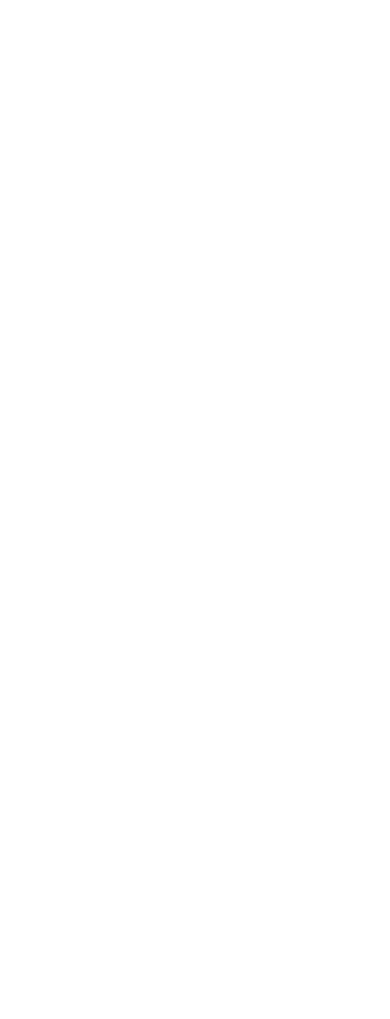
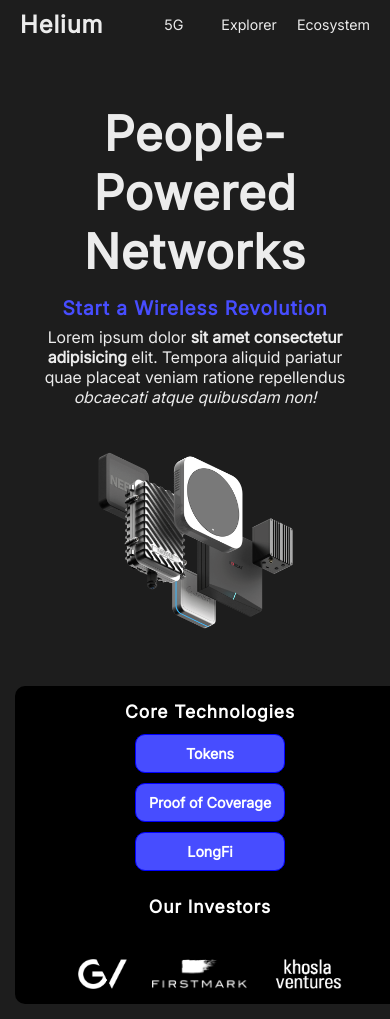
Before and after one commit to ASimler/Cours-SEO, a plain HTML site: page index.html in a window 390 px wide. Before the commit the page ends 844 px from the top, so only its background shows below. Drawn offline with Linux system fonts and the light colour scheme.

Commit message:
Docs SEO

```diff
--- a/index.html
+++ b/index.html
@@ -1,9 +1,102 @@
 <!DOCTYPE html>
 <html lang="fr">
+  <!-- Penser à changer la langue -->
   <head>
     <meta charset="UTF-8" />
     <meta name="viewport" content="width=device-width, initial-scale=1.0" />
-    <title>Cours - SEO</title>
+    <meta http-equiv="X-UA-Compatible" content="ie=edge" />
+
+    <!-- Les balises Title et Meta apparaissent dans le résultat de recherche Google -->
+
+    <!-- La balise "title" supporte jusqu'à 70 caractères -->
+    <!-- Ne pas éviter d'en mettre car permet un bon référencement -->
+    <title>
+      Helium - La révolution numérique des modems nouvelle génération
+    </title>
+
+    <!-- La description du site = premières lignes affichées par google -->
+    <meta
+      name="description"
+      content="Tout savoir sur Helium, le modem ultra rapide nouvelle génération qui va révolutionner l'internet 3.0 et notre approche des technologies."
+    />
+
+    <!-- Open Graph : sert à être plus visible sur les réseaux -->
+    <meta property="og:title" content="Helium" />
+    <meta property="og:type" content="video.movie" />
+    <meta property="og:url" content="https://www.imdb.com/title/tt0117500/" />
+    <meta property="og:image" content="image-helium.png" />
+    <meta
+      name="og:description"
+      content="Tout savoir sur Helium, le modem ultra rapide nouvelle génération qui va révolutionner l'internet 3.0 et notre approche des technologies."
+    />
+
+    <link rel="stylesheet" href="tp1-css-style.css" />
   </head>
-  <body></body>
+
+  <body>
+    <nav>
+      <h2>Helium</h2>
+      <ul>
+        <li>5G</li>
+        <li>Explorer</li>
+        <li>Ecosystem</li>
+      </ul>
+    </nav>
+
+    <section class="header">
+      <div class="header-left">
+        <div class="header-left-container">
+          <!-- Le h1 doit être le plus haut possible et dire de quoi on parle -->
+          <h1>People-Powered Networks</h1>
+          <h3>Start a Wireless Revolution</h3>
+          <!-- Le <p> aide le robot à comprendre le contenu -->
+          <!-- Le robot de Google aime bien que l'on mette en valeur certains mots en <strong> ou <em>-->
+          <p>
+            Lorem ipsum dolor
+            <strong>sit amet consectetur adipisicing</strong> elit. Tempora
+            aliquid pariatur quae placeat veniam ratione repellendus
+            <em>obcaecati atque quibusdam non!</em>
+          </p>
+        </div>
+      </div>
+      <div class="header-right">
+        <!-- Le robot de Google aime bien les atl développée et explicites -->
+        <!-- L'image doit être optimisée dans sa taille et son format (WebP) (+ ne dépasse pas de son contenant) -->
+        <img
+          src="./assets/img/main.png"
+          id="modem"
+          alt="modem helium décomposé en 3D"
+        />
+      </div>
+
+      <!-- Pour le grid on sort l'image de la div : -->
+      <!-- <img
+        class="header-right"
+        src="./assets/img/main.png"
+        id="modem"
+        alt="modem"
+      /> -->
+    </section>
+
+    <section class="infos">
+      <div class="infos-left">
+        <h3>Core Technologies</h3>
+        <div class="btn-container">
+          <button>Tokens</button>
+          <button>Proof of Coverage</button>
+          <button>LongFi</button>
+        </div>
+      </div>
+      <div class="infos-right">
+        <h3>Our Investors</h3>
+        <div class="investors">
+          <div class="img-container">
+            <img src="./assets/img/investlogo2blue.png" alt="investor-1" />
+            <img src="./assets/img/investlogo3blue.png" alt="investor-2" />
+            <img src="./assets/img/investlogo4blue.png" alt="investor-3" />
+          </div>
+        </div>
+      </div>
+    </section>
+  </body>
 </html>
--- /dev/null
+++ b/tp1-css-style.css
@@ -0,0 +1,274 @@
+@font-face {
+  font-family: "Inter";
+  src: url(./assets/fonts/inter-police.ttf);
+}
+
+* {
+  margin: 0;
+  padding: 0;
+  box-sizing: border-box;
+  font-family: "Inter", 'Times New Roman', Times, serif;
+}
+
+/* j'aurais pu mettre un paddin de 5 pour tous
+et mettre "list-style: none; ici pour tous les li */
+
+body {
+  background: rgb( 29, 29, 29);
+  color: rgb(236, 236, 236);
+  display: flex;
+  flex-direction: column;
+  min-height: 100vh;
+  /* à retenir ! utiliser les vh pour la taille du BODYYYYY !!! */
+  justify-content: space-between;
+}
+
+/* --------------------------------------------------------------- */
+/* CSS BALISE NAV */
+
+nav {
+  display: flex;
+  /* margin: 20px 20px; */
+  justify-content: space-between;
+  font-size: 1.1rem;
+  align-items: center;
+  padding: 10px 20px;
+}
+/* il a utilisé le space-between pour séparer le titre des li */
+
+h2 {
+  font-size: 1.5rem;
+  width: 20%;
+  letter-spacing: 1px;
+}
+
+nav ul {
+  display: flex;
+  width: 50%;
+  /* margin-left: 0; */
+  justify-content: space-between;
+}
+
+li {
+  list-style: none;
+  width: 33.333%;
+  text-align: right;
+}
+
+/* --------------------------------------------------------------- */
+/* CSS HEADER */
+
+.header {
+  display: flex;
+  justify-content: space-around;
+  /* space-around met les éléments côte à côte */
+  align-items: center;
+  /* align center pour ler aligner verticalement */
+  margin: 40px auto;
+}
+
+/* Header Left------------------------- */
+
+.header-left {
+  display: flex;
+  justify-content: center;
+  width: 50%;
+  margin-left: 20px;
+}
+
+
+h1 {
+  font-size: 5rem;
+  letter-spacing: 1px;
+}
+
+h3 {
+  color: rgb( 71, 77,255);
+  font-size: 1.8rem;
+  padding-top: 15px;
+  padding-bottom: 7px;
+  letter-spacing: 1px;
+}
+
+
+/* Header Right------------------------- */
+
+.header-right {
+  width: 50%;
+}
+
+#modem {
+  /* ici le display: block m'a permis de mettre l'image à droite */
+  display: block;
+  width: 88%;
+  min-width: 250px;
+  float: right;
+  margin-right: 15px;
+  /* width: 100%; */
+}
+
+
+
+/* --------------------------------------------------------------- */
+/* CSS PARTIE INFOS */
+
+/* Global------------------------- */
+.infos {
+  display: flex;
+  margin: 15px;
+  padding: 15px;
+  background: black;
+  border-radius: 10px;
+}
+
+.infos h3 {
+  padding-top: 0;
+  font-size: 1.1rem;
+  color: white;
+  letter-spacing: 1px;
+}
+
+
+/* Infos-left------------------------- */
+
+.infos-left {
+  width: 30%;
+}
+
+.btn-container {
+  display: flex;
+  flex-direction: column;
+  justify-content: space-around;
+  /* margin-left: 4px; */
+}
+
+button {
+  background: rgb( 71, 77,255);
+  color: white;
+  /* font-family: "Inter-Bold"; */
+  font-family: "Inter";
+  font-weight: bold;
+  font-size: 0.9rem;
+  padding: 10px 0;
+  margin: 5px;
+  border: 1px solid blue;
+  border-radius: 10px;
+  width: 150px;
+
+}
+
+
+/* Infos-right------------------------- */
+
+.infos-right {
+  width: 70%;
+}
+
+.img-container {
+  display: flex;
+  /* lui a mis le flex sur .investors aussi */
+  justify-content: space-around;
+  margin-top: 35px;
+
+}
+
+.infos-right img {
+  height: 50px;
+}
+
+
+
+/* RESPONSIVE */
+/* Media-query */
+
+@media screen and (max-width: 1290px) {
+  #modem {
+    width: 100%;
+  }
+}
+
+
+@media screen and (max-width: 1260px) {
+  .header {
+    flex-direction: column;
+  }
+  .header-left {
+    width: 80%;
+    margin: 15px;
+    align-items: center;
+    text-align: center;
+  }
+  .header-right {
+    width: 50%;
+  }
+  #modem {
+    margin-top: 30px;
+    float: none;
+    min-width: 50px;
+  }
+}
+
+
+@media screen and (max-width: 900px) {
+  .header-right {
+    width: 50%;
+  }
+}
+
+
+@media screen and (max-width: 770px) {
+  h1 {
+    font-size: 3rem;
+  }
+  .header-left {
+    width: 80%;
+  }
+  nav ul {
+    width: 80%;
+  }
+  .header-left h3 {
+    font-size: 1.2rem;
+  }
+}
+
+
+@media screen and (max-width: 700px) {
+  .infos {
+    flex-direction: column;
+    width: 100%;
+    align-items: center;
+    /* a permis de centrer les titres si text-align: center */
+  }
+  .infos-left {
+    width: 80%;
+    text-align: center;
+  }
+    .btn-container {
+    align-items: center;
+  }
+  .infos-right {
+    margin-top: 20px;
+    width: 80%;
+    text-align: center;
+  }
+}
+
+
+@media screen and (max-width:530px) {
+  .infos-right img {
+    height: 40px;
+  }
+    nav ul {
+    font-size: 1rem;
+  }
+}
+
+
+@media screen and (max-width:470px) {
+  .infos-right img {
+    height: 30px;
+  }
+  nav ul {
+    font-size: 0.9rem;
+  }
+}
```
Also changed, not shown: SEO.txt (added), assets/fonts/Inter_18pt-Bold.ttf (added), assets/fonts/inter-police.ttf (added), assets/img/helium-maquette.png (added), assets/img/investlogo2blue.png (added), assets/img/investlogo3blue.png (added), assets/img/investlogo4blue.png (added), assets/img/main.png (added), assets/img/marker1.svg (added), robots.txt (added).
